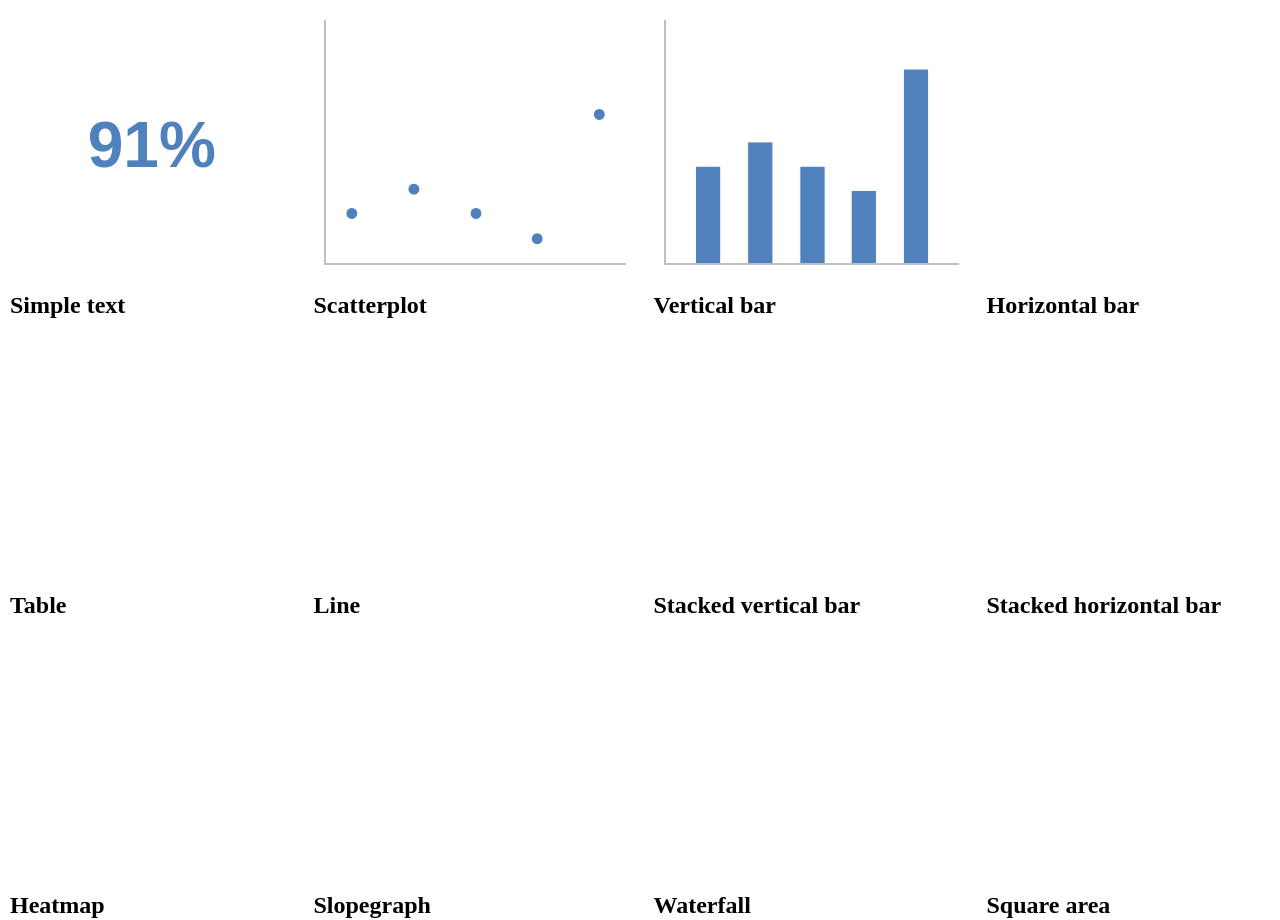
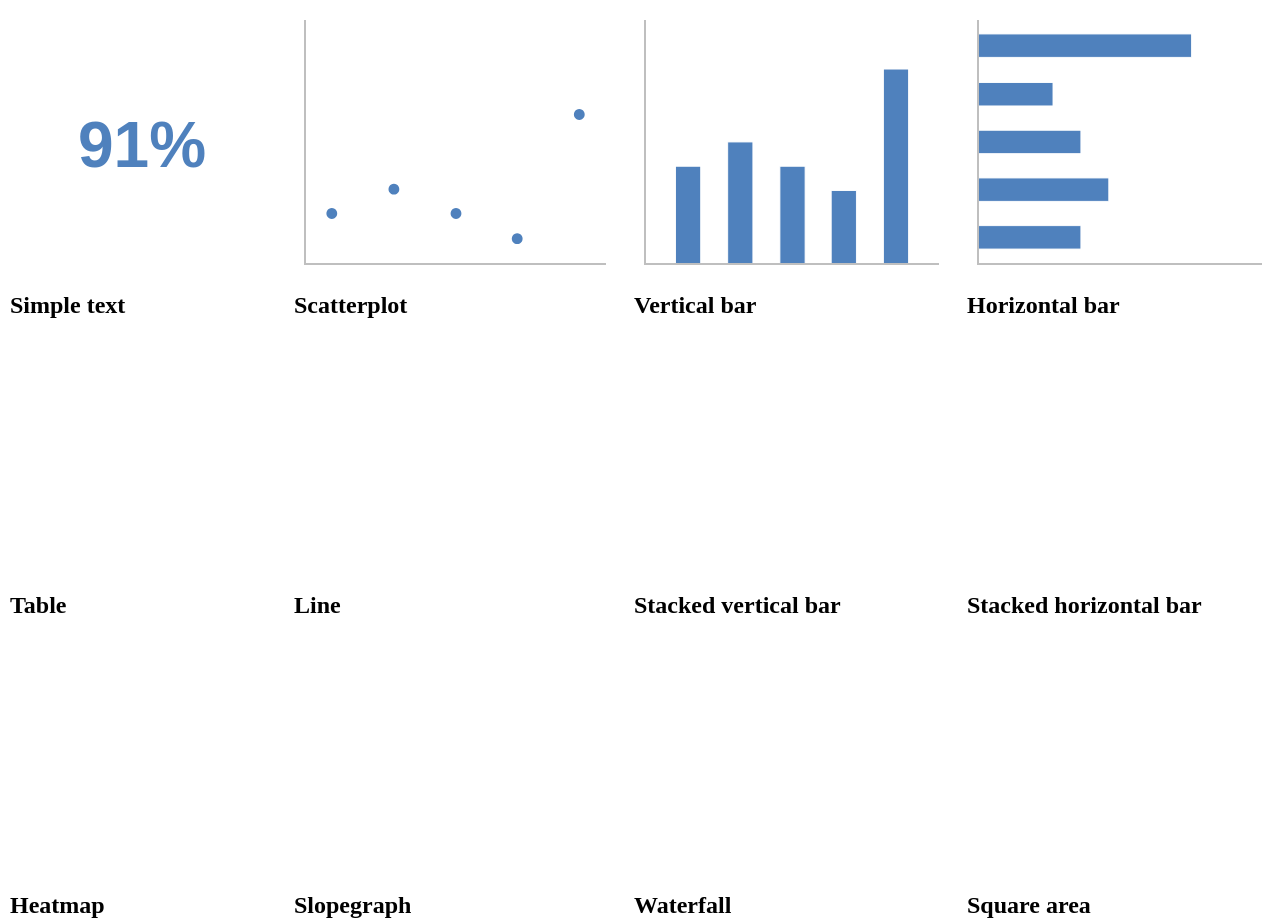
Before and after one commit to AdamMescher/storytelling-with-data, a Next.js app: page / in a window 1280 px wide. Built offline with nearby package versions, Linux system fonts and the light colour scheme; a web font is replaced by a local one.

Commit message:
Add horizontal bar chart to figure 201 dashboard

```diff
--- a/components/Figure0201/index.jsx
+++ b/components/Figure0201/index.jsx
@@ -4,6 +4,7 @@ import StyledDashboard from './styled';
 import SimpleText from '../SimpleText';
 import scatterplotOptions from '../../lib/ch2/fig2.1/scatterplot_2.1';
 import verticalBarOptions from '../../lib/ch2/fig2.1/verticalBar_2.1';
+import horizontalBarOptions from '../../lib/ch2/fig2.1/horizontalBar_2.1';
 
 const Dashboard = () => (
   <StyledDashboard>
@@ -20,7 +21,7 @@ const Dashboard = () => (
       <h2>Vertical bar</h2>
     </section>
     <section className="horizontal-bar">
-      <div />
+      <HighchartsReact highcharts={highcharts} options={horizontalBarOptions} />
       <h2>Horizontal bar</h2>
     </section>
     <section className="table">
--- a/components/Figure0201/styled.js
+++ b/components/Figure0201/styled.js
@@ -21,7 +21,8 @@ const StyledDashboard = styled.section`
     align-items: center;
   }
   .scatterplot .highcharts-root,
-  .vertical-bar .highcharts-root {
+  .vertical-bar .highcharts-root,
+  .horizontal-bar .highcharts-root {
     display: flex;
     justify-content: center;
     align-items: center;
--- a/lib/ch2/fig2.1/horizontalBar_2.1.js
+++ b/lib/ch2/fig2.1/horizontalBar_2.1.js
@@ -1,5 +1,5 @@
 const horizontalBarOptions = {
-  chart: { type: 'bar', margin: [0, 0, 0, 0] },
+  chart: { type: 'bar', margin: [0, 0, 0, -25] },
   colors: ['#4F81BD'],
   title: { text: null },
   xAxis: { visible: false },
```
